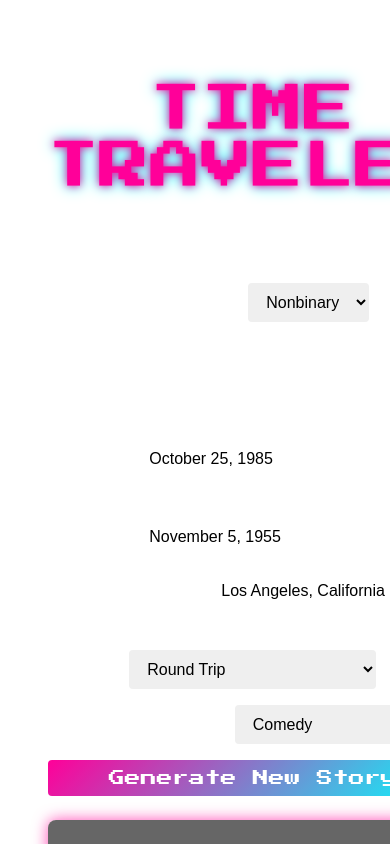
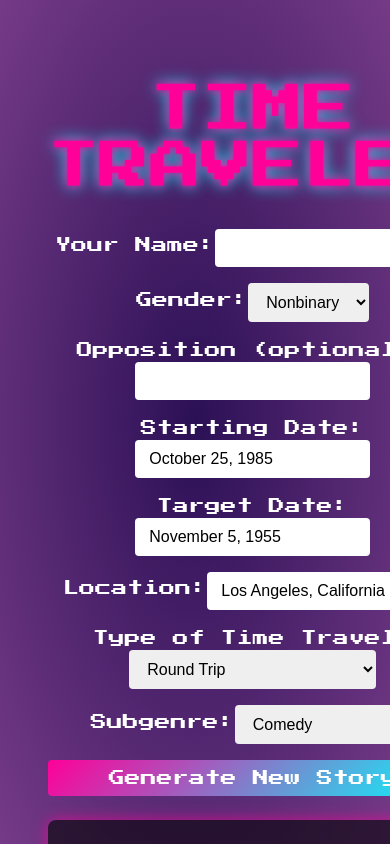
Before and after one commit to glaedn/time-traveler, a React (Vite) app: page / in a window 390 px wide. Shown: the top 844 px of the page. Built offline with nearby package versions, Linux system fonts and the light colour scheme; no server answers.

Commit message:
updated UI for mobile optimization

```diff
--- a/src/components/TimeMachine.css
+++ b/src/components/TimeMachine.css
@@ -1,8 +1,7 @@
 @import url('https://fonts.googleapis.com/css2?family=Press+Start+2P&display=swap');
 
-
 body {
-    background: radial-gradient(135deg, #2b1055, #753a88);
+    background: radial-gradient(#2b1055, #753a88);
     background-size: cover;
     background-attachment: fixed;
     color: #fff;
```
